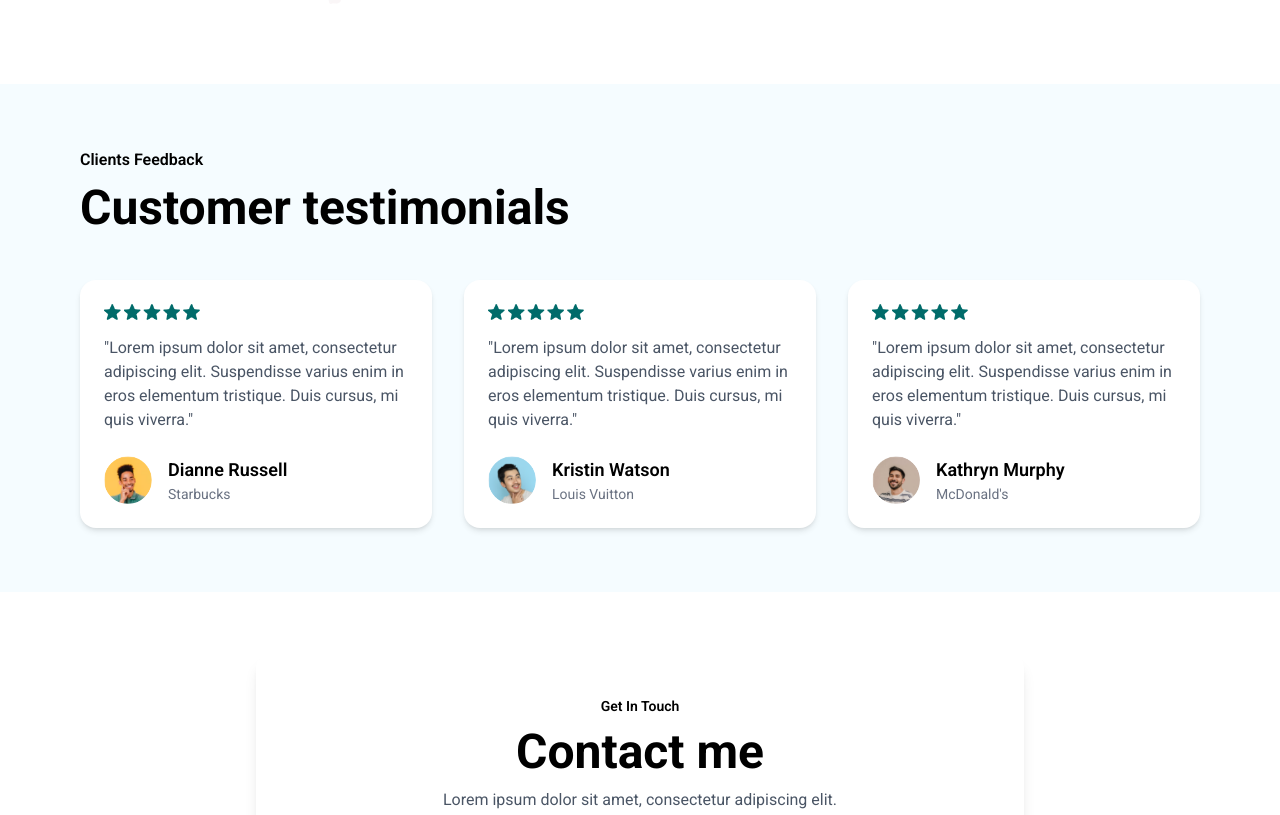
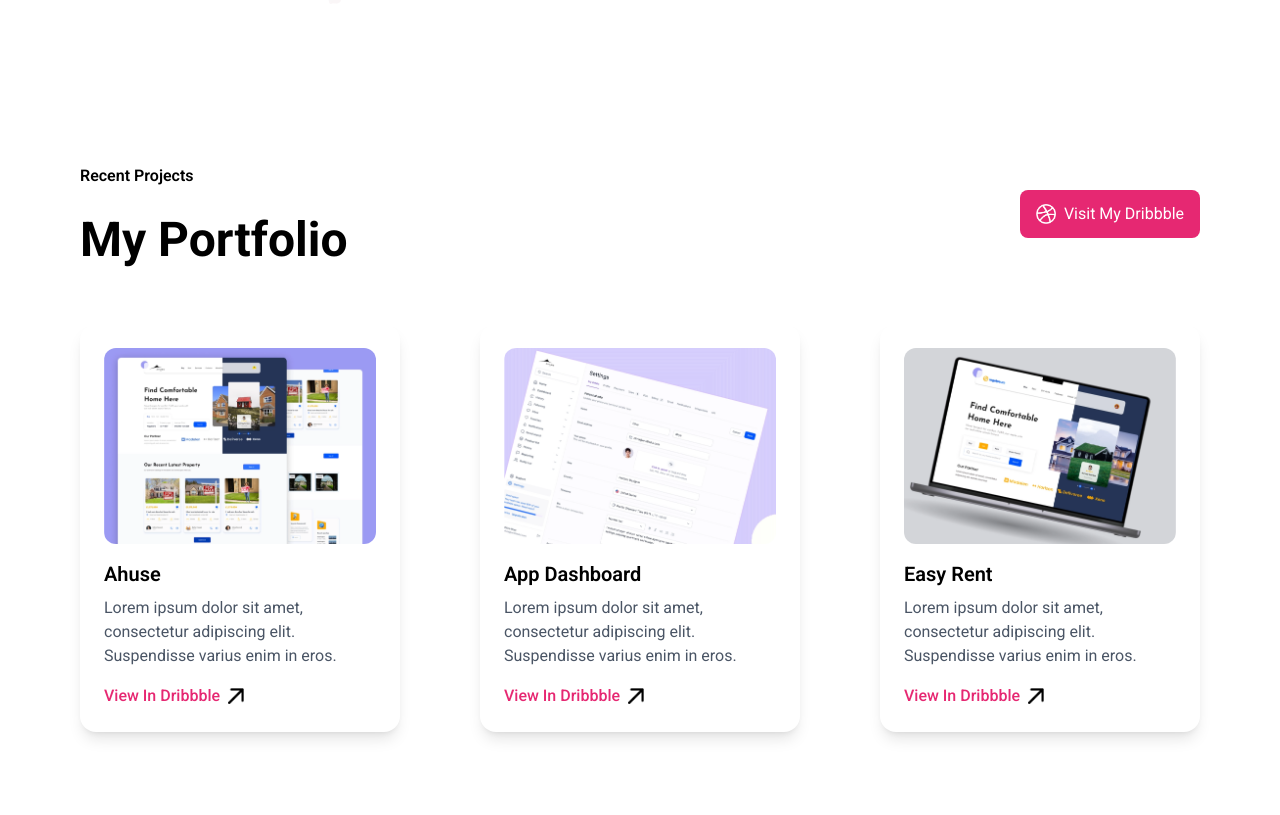
Before and after one commit to Shahariya-17/bdCalling-portfolio-project, a plain HTML site: page index.html in a window 1280 px wide. Shown: the part 2061-2876 px from the top of the page. Drawn offline with nearby package versions, Linux system fonts and the light colour scheme.

Commit message:
added projects section

```diff
--- a/index.html
+++ b/index.html
@@ -169,7 +169,96 @@
       </section>
 
       <!-- Projects section -->
-      <section></section>
+      <section class="mt-20 p-20">
+        <div class="flex justify-between items-center mb-15">
+          <!-- Left text -->
+          <div>
+            <h5 class="font-semibold mb-7">Recent Projects</h5>
+            <h2 class="text-5xl font-bold">My Portfolio</h2>
+          </div>
+
+          <!-- Button with icon -->
+          <div>
+            <button
+              class="flex items-center gap-2 bg-[#E62872] text-white px-4 py-3 rounded-lg hover:bg-[#c81d5d] transition"
+            >
+              <img
+                src="assets/logo/Social icon.png"
+                alt="Dribbble Icon"
+                class="w-5 h-5"
+              />
+              Visit My Dribbble
+            </button>
+          </div>
+        </div>
+
+        <!-- Cards -->
+        <div class="grid grid-cols-1 md:grid-cols-3 gap-20">
+          <!-- 1st card -->
+          <div
+            class="p-6 rounded-2xl shadow-lg bg-white hover:shadow-xl transition transform hover:-translate-y-2"
+          >
+            <img
+              src="assets/imgs/image2.png"
+              alt="Project Preview"
+              class="w-full rounded-xl mb-4"
+            />
+            <h4 class="text-xl font-semibold mb-2">Ahuse</h4>
+            <p class="text-gray-600 mb-4">
+              Lorem ipsum dolor sit amet, consectetur adipiscing elit.
+              Suspendisse varius enim in eros.
+            </p>
+            <button
+              class="flex items-center gap-2 text-[#E62872] font-medium hover:gap-3 transition"
+            >
+              View In Dribbble
+              <img src="assets/logo/Vector.png" alt="Arrow" class="w-4 h-4" />
+            </button>
+          </div>
+          <!-- 2nd card -->
+          <div
+            class="p-6 rounded-2xl shadow-lg bg-white hover:shadow-xl transition transform hover:-translate-y-2"
+          >
+            <img
+              src="assets/imgs/image1.png"
+              alt="Project Preview"
+              class="w-full rounded-xl mb-4"
+            />
+            <h4 class="text-xl font-semibold mb-2">App Dashboard</h4>
+            <p class="text-gray-600 mb-4">
+              Lorem ipsum dolor sit amet, consectetur adipiscing elit.
+              Suspendisse varius enim in eros.
+            </p>
+            <button
+              class="flex items-center gap-2 text-[#E62872] font-medium hover:gap-3 transition"
+            >
+              View In Dribbble
+              <img src="assets/logo/Vector.png" alt="Arrow" class="w-4 h-4" />
+            </button>
+          </div>
+          <!-- 3rd card -->
+          <div
+            class="p-6 rounded-2xl shadow-lg bg-white hover:shadow-xl transition transform hover:-translate-y-2"
+          >
+            <img
+              src="assets/imgs/image3.png"
+              alt="Project Preview"
+              class="w-full rounded-xl mb-4"
+            />
+            <h4 class="text-xl font-semibold mb-2">Easy Rent</h4>
+            <p class="text-gray-600 mb-4">
+              Lorem ipsum dolor sit amet, consectetur adipiscing elit.
+              Suspendisse varius enim in eros.
+            </p>
+            <button
+              class="flex items-center gap-2 text-[#E62872] font-medium hover:gap-3 transition"
+            >
+              View In Dribbble
+              <img src="assets/logo/Vector.png" alt="Arrow" class="w-4 h-4" />
+            </button>
+          </div>
+        </div>
+      </section>
 
       <!-- Review section -->
       <section class="mt-20 px-6 md:px-20 py-16 bg-[#F5FCFF]">
@@ -253,7 +342,7 @@
       </section>
 
       <!-- Contact section -->
-      <section class=" py-16 px-6 md:px-20">
+      <section class="py-16 px-6 md:px-20">
         <div class="max-w-3xl mx-auto bg-white p-10 rounded-xl shadow-lg">
           <!-- Heading div -->
           <div class="text-center mb-10">
@@ -329,6 +418,17 @@
                 <option value="">Collaboration</option>
                 <option value="">Support</option>
               </select>
+            </div>
+            <!-- Message -->
+            <div>
+              <label class="block text-sm font-medium text-gray-700 mb-1"
+                >Message</label
+              >
+              <textarea
+                rows="4"
+                class="w-full border border-purple-500 rounded-lg p-3 focus:outline-none focus:ring-2 focus:ring-purple-600"
+                placeholder="Type your message..."
+              ></textarea>
             </div>
             <!-- Checkbox -->
             <div class="flex items-center gap-2">
```
